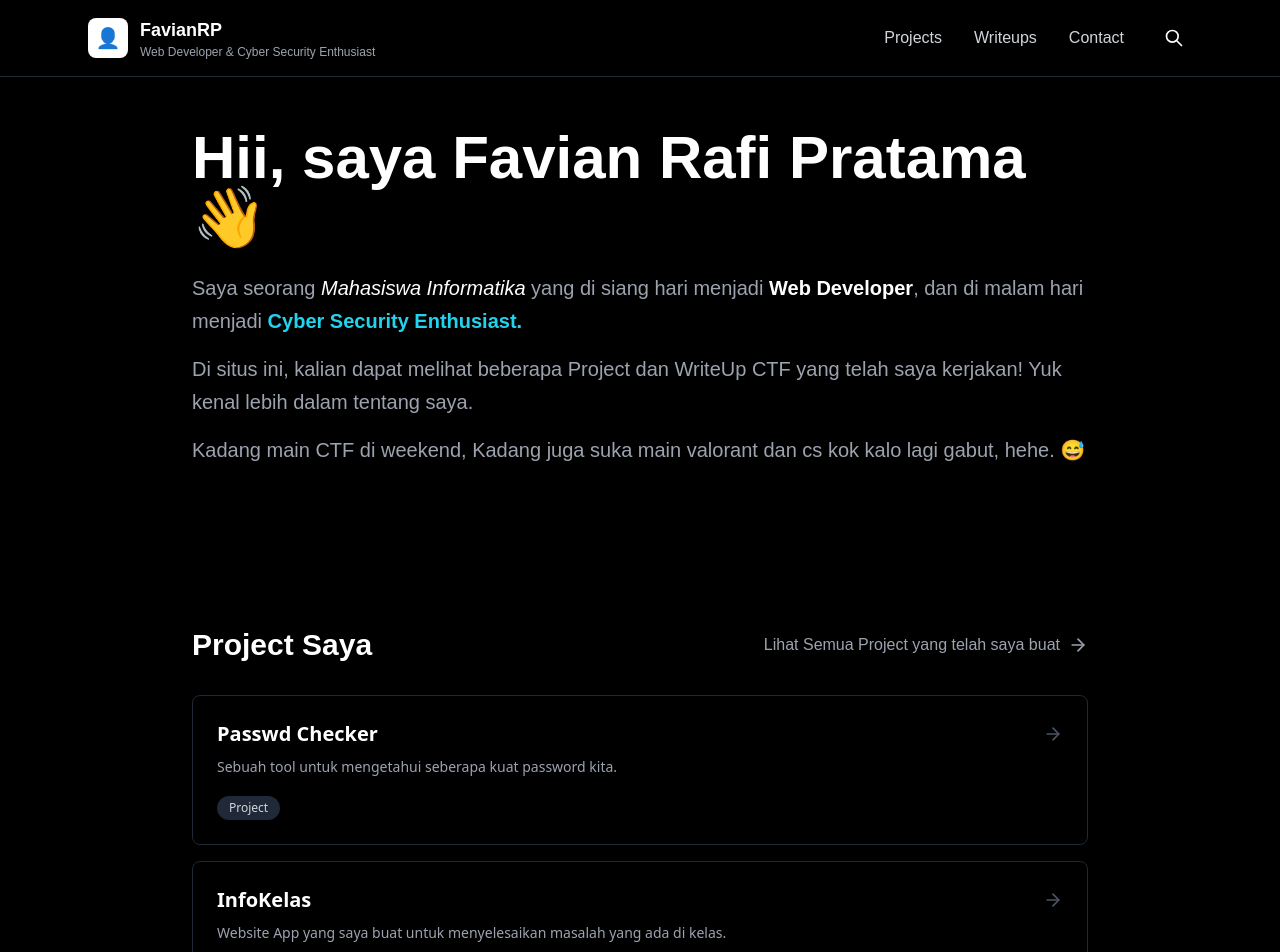
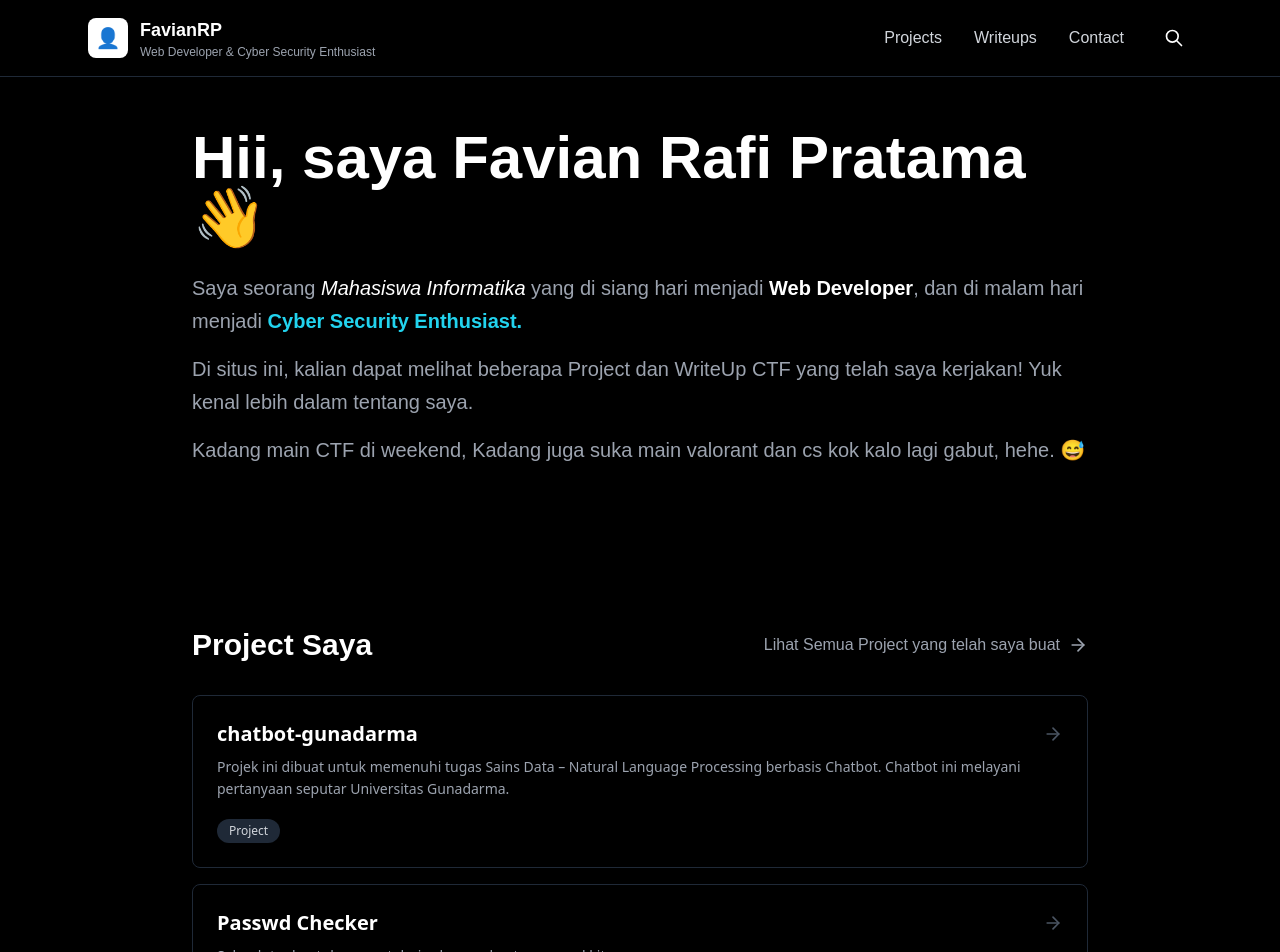
Before and after one commit to FavianRP/portfolio, a React (Vite) app: page / in a window 1280 px wide. Shown: the top 952 px of the page. Built offline with nearby package versions, Linux system fonts and the light colour scheme.

Commit message:
updating project

```diff
--- a/src/app/portfolio/page.jsx
+++ b/src/app/portfolio/page.jsx
@@ -26,6 +26,12 @@ export default function PortfolioPage() {
   }, []);
 
   const posts = [
+    {
+      title: "chatbot-gunadarma",
+      description: "Projek ini dibuat untuk memenuhi tugas Sains Data – Natural Language Processing berbasis Chatbot. Chatbot ini melayani pertanyaan seputar Universitas Gunadarma.",
+      category: "Project",
+      url: "https://github.com/FavianRP/chatbot-gunadarma"
+    },
     {
       title: "Passwd Checker",
       description: "Sebuah tool untuk mengetahui seberapa kuat password kita.",
```
